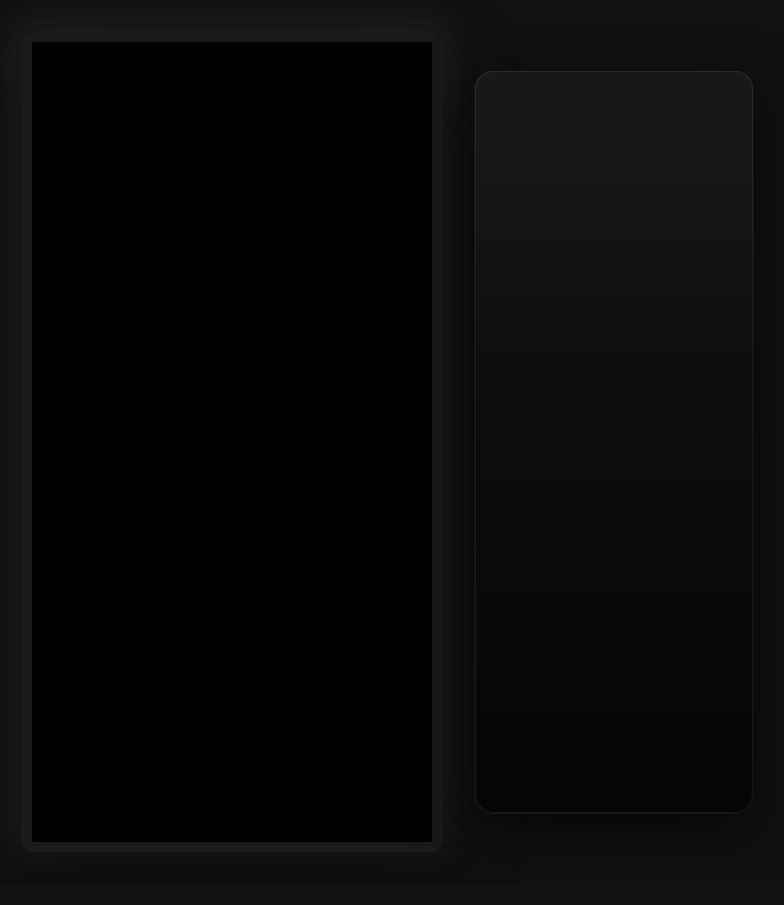
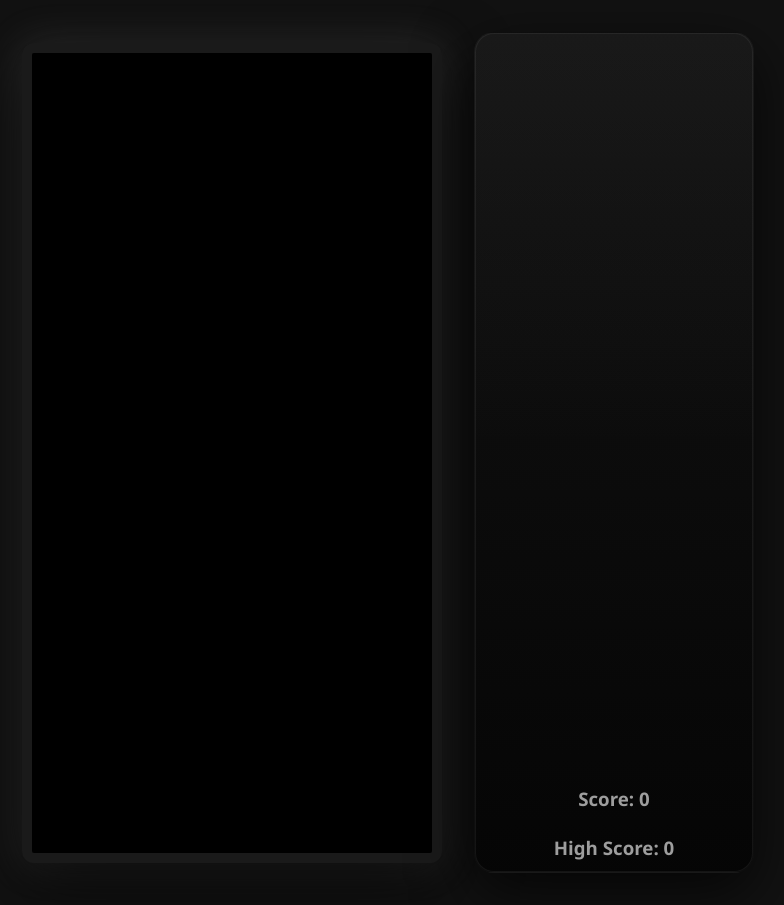
Before and after one commit to VTom21/Fragstore-Webshop, a React (Vite) app in the folder tetris/: page / in a window 1280 px wide. Shown: the whole page, without its empty margins (252-1036 px from the left). Before the commit the page ends 884 px from the top, so only its background shows below. Built offline with nearby package versions, Linux system fonts and the light colour scheme.

Commit message:
Tetris Score & High Score System

```diff
--- a/tetris/src/App.css
+++ b/tetris/src/App.css
@@ -77,14 +77,11 @@ body {
   height: 1px;
   background: linear-gradient(90deg, transparent, rgba(158, 158, 158, 0.3), transparent);
 }
-.sidebar .sidebar-section h3 {
-  font-size: 0.875rem;
-  text-transform: uppercase;
-  letter-spacing: 2.5px;
-  color: #ffa07a;
-  margin-bottom: 1.25rem;
-  font-weight: 700;
-  text-shadow: 0 0 15px rgba(255, 160, 122, 0.3);
+.sidebar .score, .sidebar .high_score {
+  display: flex;
+  padding: 12px;
+  justify-content: center;
+  color: #9e9e9e;
 }
 .sidebar .stat-item {
   display: flex;
--- a/tetris/src/App.scss
+++ b/tetris/src/App.scss
@@ -103,16 +103,16 @@ body {
       background: linear-gradient(90deg, transparent, rgba($primary-color, 0.3), transparent);
     }
 
-    h3 {
-      font-size: 0.875rem;
-      text-transform: uppercase;
-      letter-spacing: 2.5px;
-      color: $accent-light;
-      margin-bottom: 1.25rem;
-      font-weight: 700;
-      text-shadow: 0 0 15px rgba($accent-light, 0.3);
-    }
   }
+
+  .score, .high_score{
+    display: flex;
+    padding: 12px;
+    justify-content: center;
+    color: $primary-color;
+  }
+
+
 
   .stat-item {
     display: flex;
--- a/tetris/src/Tetris.tsx
+++ b/tetris/src/Tetris.tsx
@@ -1,5 +1,5 @@
-import { useRef, useEffect } from "react";
-import {generateTetromino, getTetrominoColor, SHAPES, SHAPE_COLORS,} from "./Tetromino"; //imports functions from Tetromino.tsx
+import { useRef, useEffect, useState } from "react";
+import { generateTetromino, getTetrominoColor, SHAPES, SHAPE_COLORS, } from "./Tetromino"; //imports functions from Tetromino.tsx
 
 function App() {
   //Refs are React Hooks that lets you edit (mutate) a stored value without rendering
@@ -11,7 +11,10 @@ function App() {
   const isRunning = useRef(false); //isRunning Boolean
   const isBottom = useRef(false); //isBottom Boolean
   const placedTetrominos = useRef<ReturnType<typeof generateTetromino>[]>([]); // stores old, already placed blocks in array
-  const score = useRef(0);
+  const [score, setScore] = useState(0);
+  const scoreUI = useRef<HTMLHeadingElement | null>(null);
+  const high_score = localStorage.getItem("highScore") || "";
+  const highScoreUI = useRef<HTMLHeadingElement | null>(null);
 
   useEffect(() => {
     const canvas = canvasRef.current!; //We access the Cnavas object
@@ -30,6 +33,10 @@ function App() {
     canvas.width = GRID_WIDTH;
     canvas.height = GRID_HEIGHT;
     ctx.fillRect(0, 0, canvas.width, canvas.height); //initial clear on Canvas
+
+    if (highScoreUI.current) {
+      highScoreUI.current.textContent = `High Score: ${high_score || 0}`;
+    }
 
     //draws out already placed Tetrominos on bottom
     function Draw() {
@@ -107,9 +114,6 @@ function Next_Tetromino(tetromino: typeof NextTetrominoRef.current) {
         });
       });
 
-
-  sidebar_ctx.fillStyle = "white";
-  sidebar_ctx.fillText("Score:" + score.current, 20, 120);
     }
 
 
@@ -221,7 +225,31 @@ function Next_Tetromino(tetromino: typeof NextTetrominoRef.current) {
           complete_lines.push(y);
         }
       }
-      score.current += 10 * complete_lines.length;
+      setScore(prev => {
+        const newScore = prev + 10 * complete_lines.length;
+
+        if (scoreUI.current) {
+          scoreUI.current.textContent = `Score: ${newScore}`;
+        }
+
+        const currentHigh = parseInt(high_score) || 0;
+
+        if (newScore > currentHigh) {
+
+          if (highScoreUI.current) {
+            highScoreUI.current.textContent = `High Score: ${newScore}`;
+          }
+
+          localStorage.setItem("highScore", newScore.toString());
+        }
+
+        return newScore;
+      });
+
+
+      if (score > parseInt(high_score)) {
+        localStorage.setItem("highScore", score.toString());
+      }
 
       if (complete_lines.length === 0) return;
 
@@ -234,7 +262,7 @@ function Next_Tetromino(tetromino: typeof NextTetrominoRef.current) {
         board.unshift(Array(COLS).fill(0));
         colors.unshift(Array(COLS).fill(""));
 
-        for(let j = 0; j <= y; j++){
+        for (let j = 0; j <= y; j++) {
           complete_lines[j]++;
         }
       }
@@ -391,8 +419,10 @@ function Next_Tetromino(tetromino: typeof NextTetrominoRef.current) {
   return (
     <div className="game-container">
       <canvas ref={canvasRef} className="canvas" />
-      <div  className="sidebar">
+      <div className="sidebar">
         <canvas ref={NextcanvasRef} width={120} height={320} />
+        <h3 className="score" ref={scoreUI}>Score: {score}</h3>
+        <h3 className="high_score" ref={highScoreUI}>Score: {score}</h3>
       </div>
     </div>
   );
--- a/tetris/src/Tetromino.tsx
+++ b/tetris/src/Tetromino.tsx
@@ -67,7 +67,7 @@ console.log(SHAPE_COLORS);
 export function generateTetromino() {
     const types = Object.keys(SHAPES);
     const randomIndex = Math.floor(Math.random() * types.length); //generates a random index
-    const randomType = types[randomIndex]; //chooses a random Tetromino
+    const randomType = types[randomIndex]; //chooses a random Tetromino type, exp i, j
 
     return{
         shape: SHAPES[randomType], //2D array of that Tetromino, exp z: [[0,1,1], [1,1,0], [0,0,0]]
```
Also changed, not shown: 1 other file (tests, documents, lock files or other folders). Lines whose indentation alone changed are shown as unchanged.
